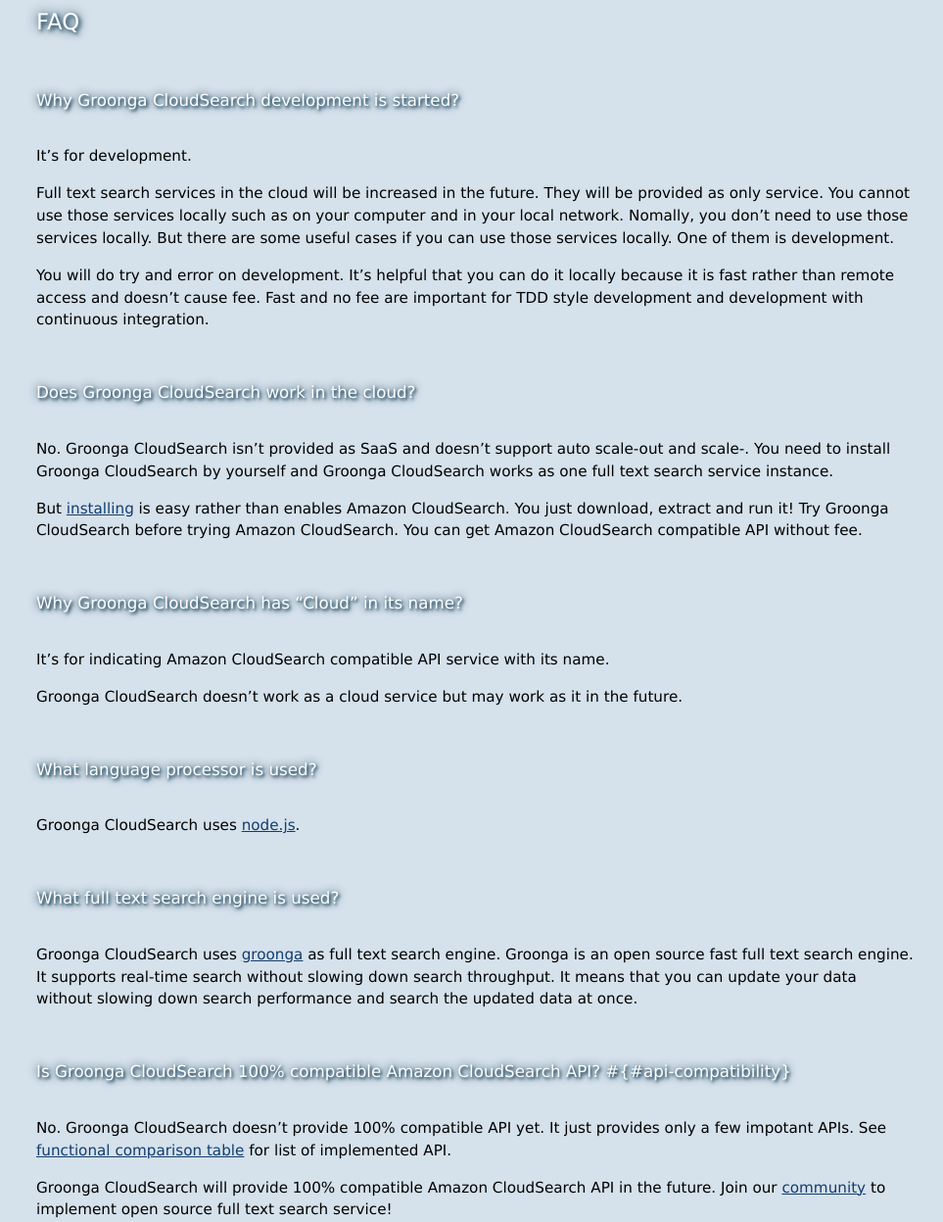
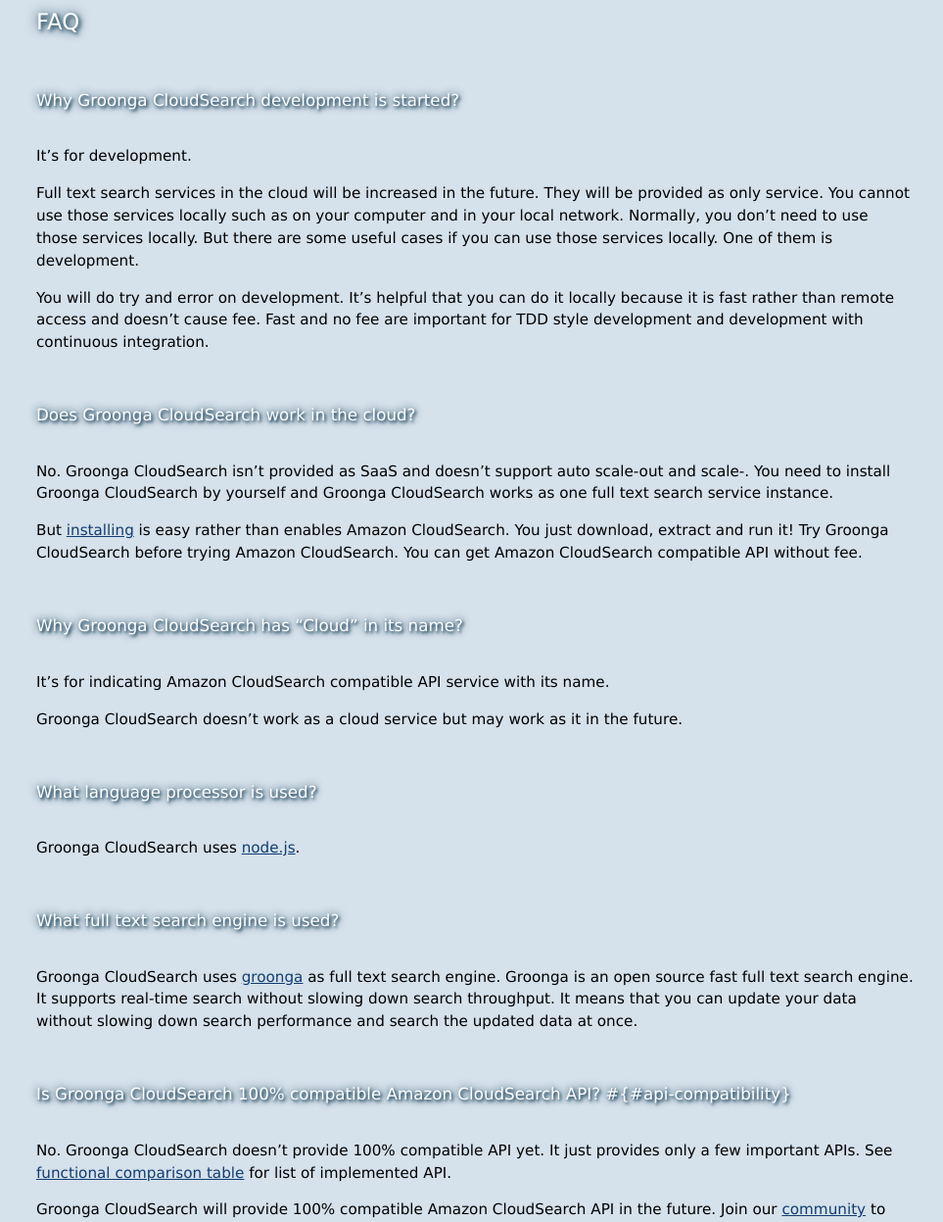
Before and after one commit to groonga/gcs.groonga.org, a Jekyll site: the page built from docs/faq/index.md, in a window 1280 px wide and 1400 px high, cut to the strip 153-1400 px from the top of the window. Shown: the whole strip at 98% size, without its empty margins (155-1118 px from the left). Built offline with Jekyll 4.4.1, drawn with Linux system fonts in a browser that asks for light colours; comment, search, counter and statistics services are not loaded; some of the changed text lies outside the part shown.

Commit message:
Fix typos

```diff
--- a/docs/faq/index.md
+++ b/docs/faq/index.md
@@ -12,7 +12,7 @@
 Full text search services in the cloud will be increased in the
 future. They will be provided as only service. You cannot use those
 services locally such as on your computer and in your local
-network. Nomally, you don't need to use those services locally. But
+network. Normally, you don't need to use those services locally. But
 there are some useful cases if you can use those services locally. One
 of them is development.
 
@@ -56,7 +56,7 @@
 ## Is Groonga CloudSearch 100% compatible Amazon CloudSearch API? #{#api-compatibility}
 
 No. Groonga CloudSearch doesn't provide 100% compatible API yet.  It
-just provides only a few impotant APIs. See [functional comparison
+just provides only a few important APIs. See [functional comparison
 table](../#functional-comparison) for list of implemented API.
 
 Groonga CloudSearch will provide 100% compatible Amazon CloudSearch
@@ -66,7 +66,7 @@
 ## How to contribute? {#how-to-contribute}
 
 Groonga CloudSearch is developed on GitHub. Please use GitHub style
-contirbution:
+contribution:
 
 1. Fork [groonga/gcs](https://github.com/groonga/gcs)
 2. (Develop)
```
